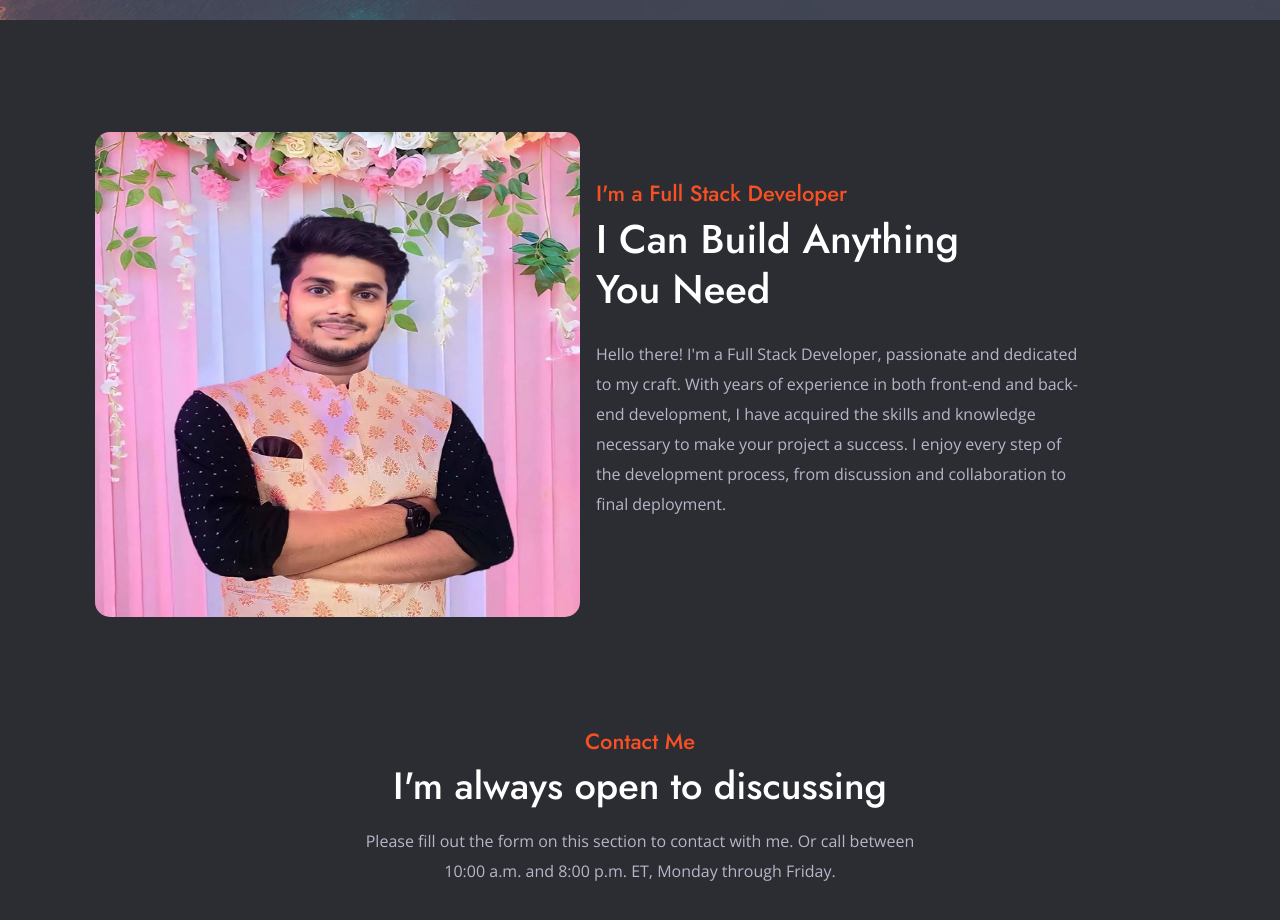
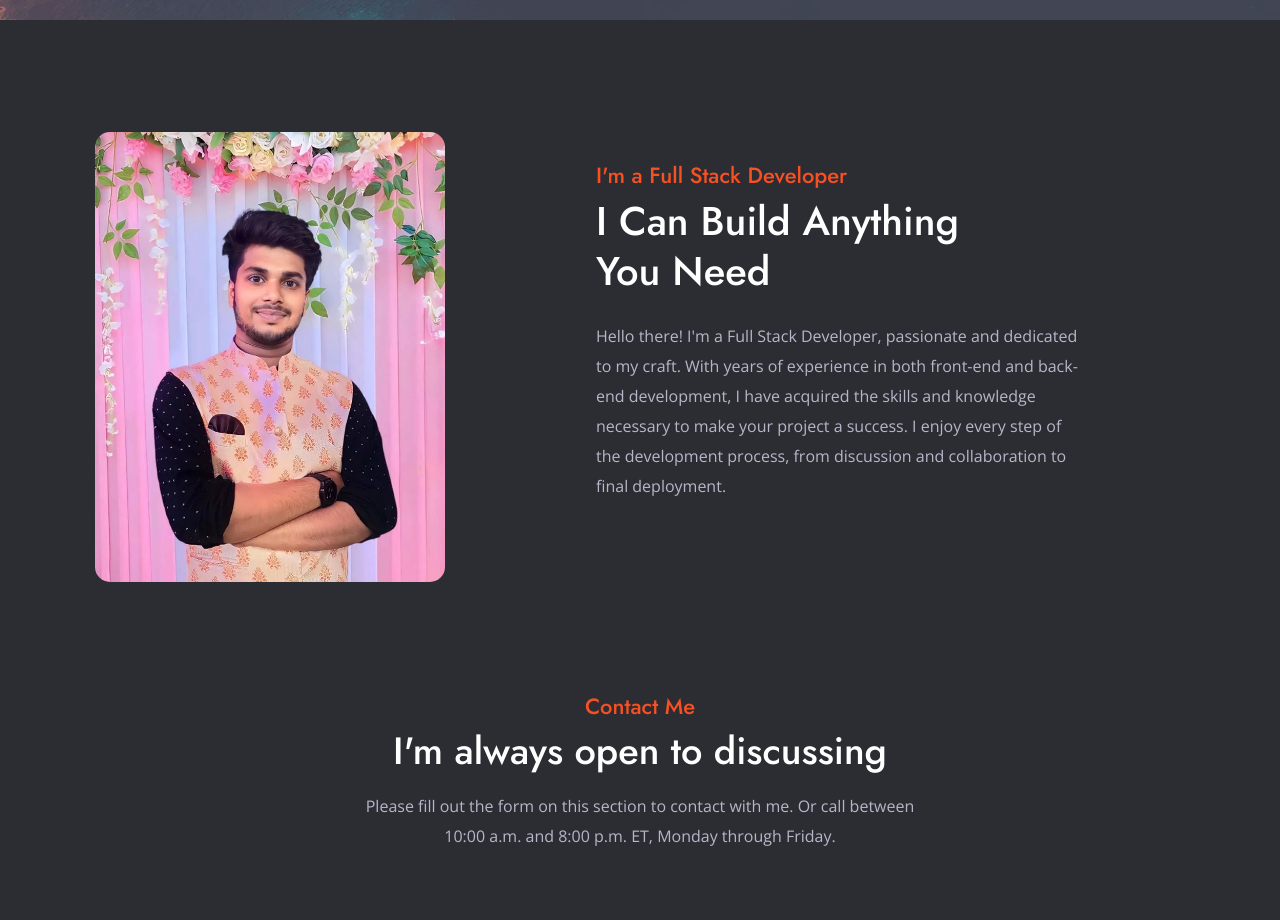
Before and after one commit to hcrshubham/nextjs_portfolio, a Next.js app: page / in a window 1280 px wide. Shown: the part 780-1700 px from the top of the page. Built offline with nearby package versions, Linux system fonts and the light colour scheme.

Commit message:
Fixed Errors js about

```diff
--- a/src/components/About.js
+++ b/src/components/About.js
@@ -13,8 +13,8 @@ const About = ({ dark }) => {
                   src={`/img/about/${dark ? 2 : 1}.jpg`}
                   alt="About Image"
                   id="aboutImg"
-                  width={600} // Adjust width as needed
-                  height={600} // Adjust height as needed
+                  width={350} // Adjust width as needed
+                  height={450} // Adjust height as needed
                 />
                 <div className="numbers year">
                   <div className="wrapper">
```
